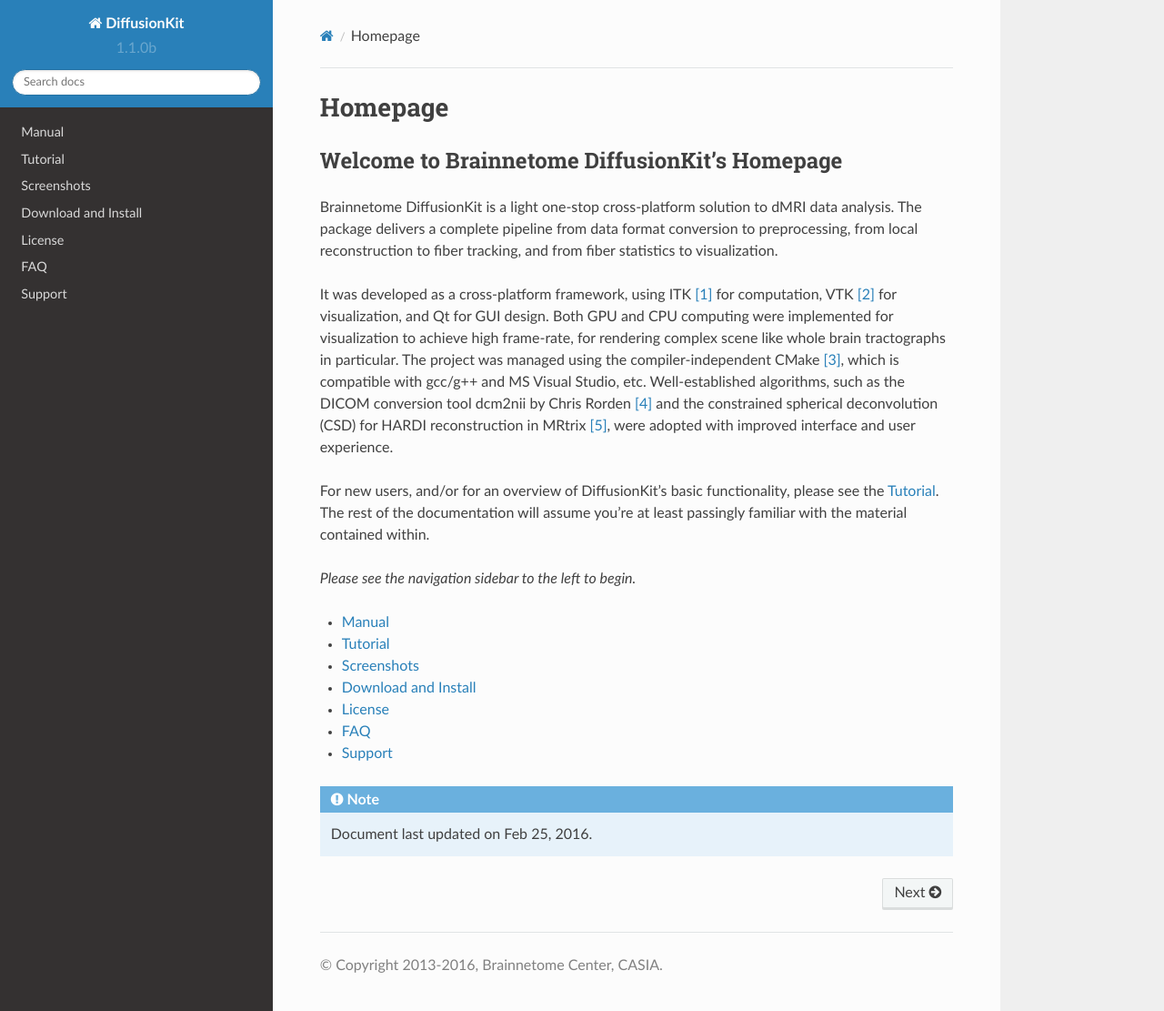
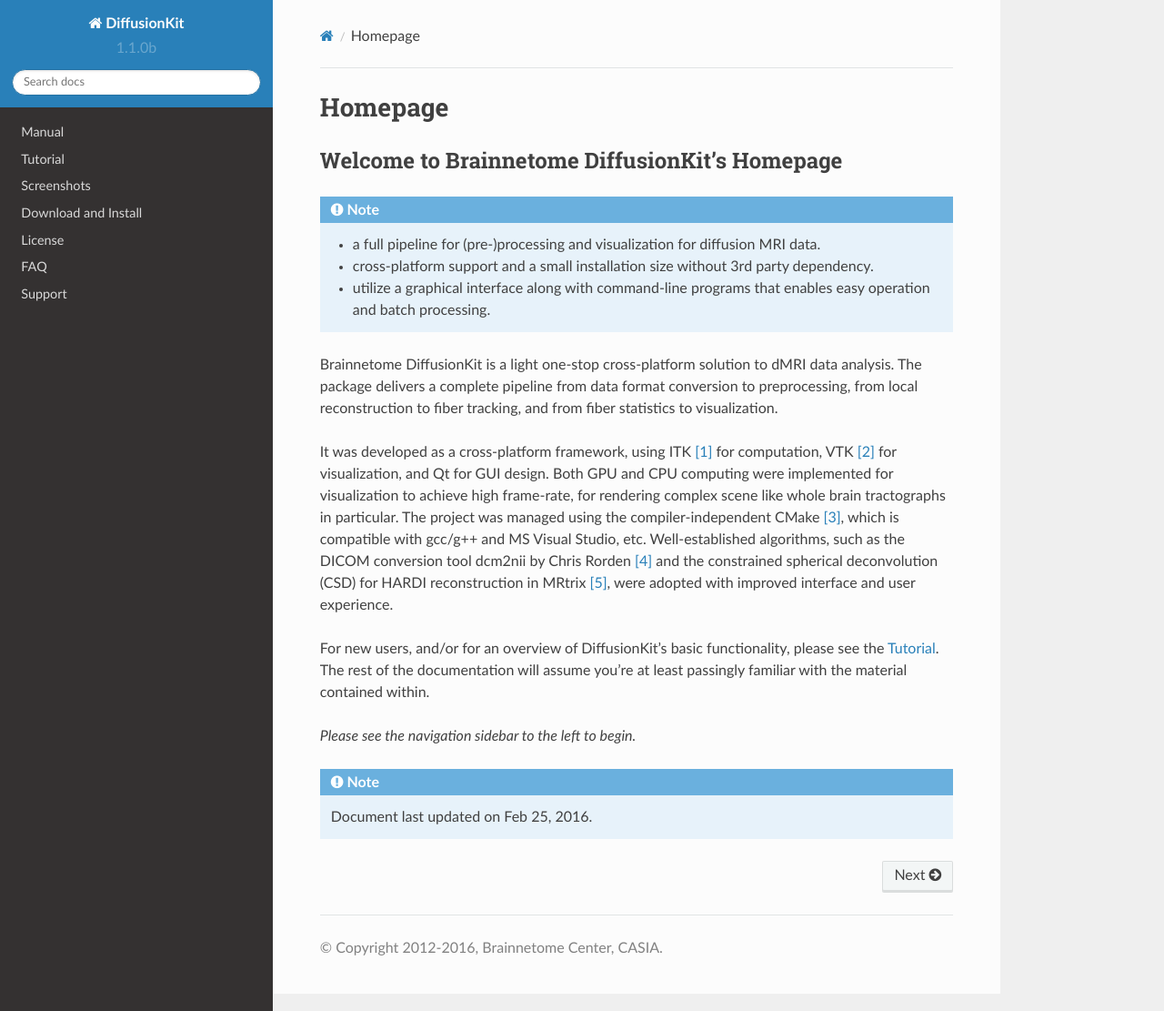
Before and after one commit to brainnetome/diffusionkit, a Sphinx documentation site: the page built from source/index.rst, in a window 1280 px wide and 1111 px high. Shown: the whole window at 91% size. Built offline with Sphinx 7.4.7 and the Read the Docs theme 2.0.0, drawn with Linux system fonts in a browser that asks for light colours; part of the change alters nothing that is shown.

```diff
--- a/source/conf.py
+++ b/source/conf.py
@@ -42,7 +42,7 @@ master_doc = 'index'
 
 # General information about the project.
 project = u'DiffusionKit'
-copyright = u'2013-2016, Brainnetome Center, CASIA'
+copyright = u'2012-2016, Brainnetome Center, CASIA'
 
 # The version info for the project you're documenting, acts as replacement for
 # |version| and |release|, also used in various other places throughout the
--- a/source/index.rst
+++ b/source/index.rst
@@ -16,17 +16,14 @@ Homepage
 Welcome to Brainnetome DiffusionKit's Homepage
 -----------------------------------------------
 
-..
-	 What is Brainnetome DiffusionKit?
-	 **********************************
+.. note::
+ * a full pipeline for (pre-)processing and visualization for diffusion MRI data.
+ * cross-platform support and a small installation size without 3rd party dependency.
+ * utilize a graphical interface along with command-line programs that enables easy operation and batch processing.
 
 Brainnetome DiffusionKit is a light one-stop cross-platform solution to dMRI data analysis.
 The package delivers a complete pipeline from data format conversion to preprocessing,
 from local reconstruction to fiber tracking, and from fiber statistics to visualization.
-
-..
-	 What does Brainnetome DiffusionKit consist of?
-	 ***********************************************
 
 It was developed as a cross-platform framework,
 using ITK `[1] <reference.html#id1>`_ for computation,
@@ -47,22 +44,9 @@ material contained within.
 
 *Please see the navigation sidebar to the left to begin.*
 
-..
-	 This site covers DiffusionKit’s usage & API documentation.
-	 For basic info on what DiffusionKit is, including its public changelog & how the project is maintained,
-	 please see the main project website.
-
-	 Tutorial
-	 --------
-
-	 Usage documentation
-	 -------------------
-
-	 The following list contains all major sections of DiffusionKit’s prose (non-API) documentation,
-	 which expands upon the concepts outlined in the Overview and Tutorial and also covers advanced topics.
-
 .. toctree::
    :maxdepth: 1
+   :hidden:
 
    document.rst
    tutorial.rst
@@ -74,25 +58,18 @@ material contained within.
 
 .. note:: Document last updated on |today|.
 
-..
- Reference
- *********
- .. [1] http://www.itk.org
- .. [2] http://www.vtk.org
- .. [3] http://www.cmake.org
- .. [4] http://www.mccauslandcenter.sc.edu/mricro
- .. [5] http://www.nitrc.org/projects/mrtrix
-
 .. include:: common.txt
 
 .. raw:: html
 
  <script type="text/javascript">
  $(window).load(function(){
- $('.toctree-wrapper').hide();
- $('.reference').css('font-size','10pt');
- $('.fn-backref').css('font-size','10pt');
+ // $('.toctree-wrapper').hide();
+ // $('.reference').css('font-size','10pt');
+ // $('.fn-backref').css('font-size','10pt');
  $('h1').hide();
- $('td').css('padding','2px');
+ // $('td').css('padding','2px');
+ var elem = document.getElementsByClassName('admonition-title')[0];
+ elem.innerHTML=' HIGHLIGHTS';
  });
  </script>
```
